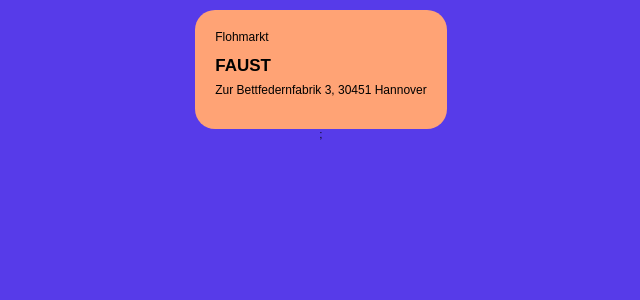
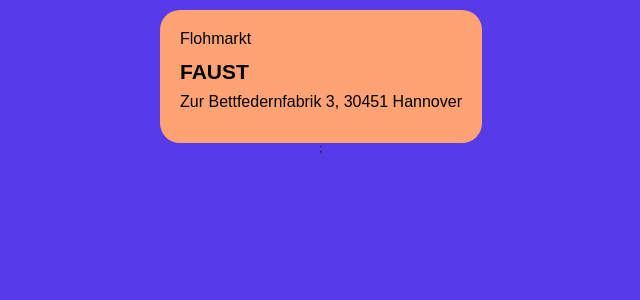
Before and after one commit to NadineGrosskreuz/capstone-project, a Next.js app: page / in a window 1280 px wide. Shown: the top 300 px of the page, without its empty margins (319-959 px from the left). Built offline with nearby package versions, Linux system fonts and the light colour scheme.

Commit message:
Change existing typo elements

```diff
--- a/src/components/Card/Card.js
+++ b/src/components/Card/Card.js
@@ -1,13 +1,12 @@
 import { CardContainer } from '../UI/CardContainer.styled';
-import { Paragraph } from '../UI/Paragraph.styled';
-import { HeadlineTwo } from '../UI/HeadlineTwo.styled';
+import Typography from '../UI/Typography';
 
 export default function Card({ entries }) {
 	return (
 		<CardContainer>
-			<Paragraph>{entries.category}</Paragraph>
-			<HeadlineTwo>{entries.name}</HeadlineTwo>
-			<Paragraph>{entries.address}</Paragraph>
+			<Typography variant="p">{entries.category}</Typography>
+			<Typography variant="h2">{entries.name}</Typography>
+			<Typography variant="p">{entries.address}</Typography>
 		</CardContainer>
 	);
 }
--- a/src/components/UI/HeadlineTwo.styled.js
+++ /dev/null
@@ -1,9 +0,0 @@
-import styled from 'styled-components';
-
-const HeadlineTwo = styled.h2`
-	font-size: 1.7rem;
-	text-transform: uppercase;
-	padding-bottom: 7px;
-`;
-
-export { HeadlineTwo };
--- a/src/components/UI/Paragraph.styled.js
+++ /dev/null
@@ -1,8 +0,0 @@
-import styled from 'styled-components';
-
-const Paragraph = styled.p`
-	font-size: 1.2rem;
-	padding-bottom: 12px;
-`;
-
-export { Paragraph };
--- a/src/components/UI/Typography.js
+++ b/src/components/UI/Typography.js
@@ -27,7 +27,7 @@ const StyledH1 = styled.h1``;
 const StyledH2 = styled.h2`
 	font-size: 2.1rem;
 	text-transform: uppercase;
-	padding-bottom: 7px;
+	padding-bottom: 9px;
 `;
 
 const StyledP = styled.p`
```
